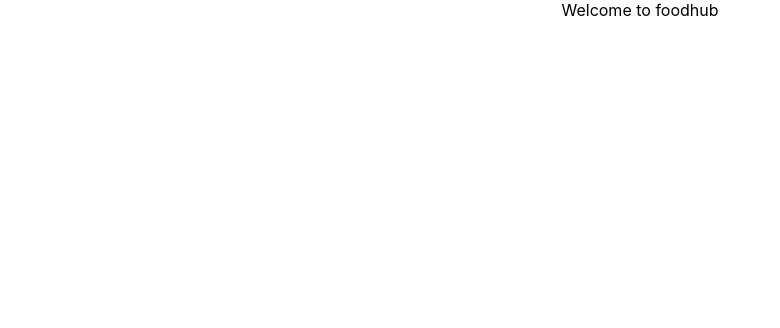
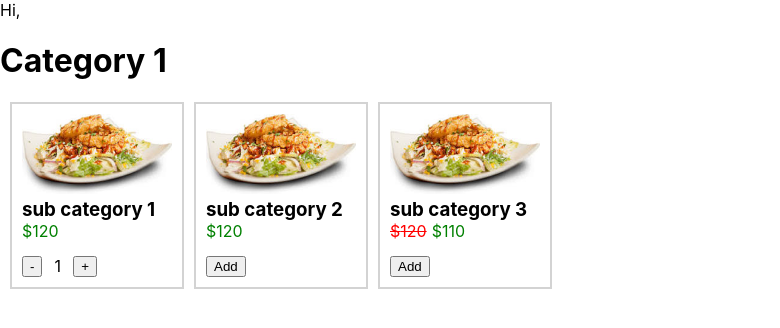
Before and after one commit to TechMadhan/Food_Hub, a React (Create React App) app in the folder food_hub_fe/: page /menu in a window 1280 px wide. Shown: the top 328 px of the page, without its empty margins (0-780 px from the left). Built offline with nearby package versions, Linux system fonts and the light colour scheme.

Commit message:
Route Added

```diff
--- a/food_hub_fe/package.json
+++ b/food_hub_fe/package.json
@@ -8,6 +8,7 @@
     "@testing-library/user-event": "^13.5.0",
     "react": "^18.1.0",
     "react-dom": "^18.1.0",
+    "react-router-dom": "^6.3.0",
     "react-scripts": "5.0.1",
     "web-vitals": "^2.1.4"
   },
--- a/food_hub_fe/src/App.js
+++ b/food_hub_fe/src/App.js
@@ -1,12 +1,15 @@
-import logo from './logo.svg';
-import './App.css';
+import React from "react";
+import react from "react";
+import { UIRoute } from "./routes";
 
-function App() {
-  return (
-    <div className="App">
-     Welcome to foodhub
-    </div>
-  );
+class App extends React.Component {
+  constructor(props) {
+    super(props);
+  }
+
+  render() {
+    return <UIRoute />;
+  }
 }
 
 export default App;
--- /dev/null
+++ b/food_hub_fe/src/components/MenuItems/index.js
@@ -0,0 +1,163 @@
+import React, { Component } from "react";
+import "./styles.css";
+
+export default class MenuItem extends Component {
+  constructor(props) {
+    super(props);
+    this.state = {
+      menuItems: [
+        {
+          category: "Category 1",
+          items: [
+            {
+              name: "sub category 1",
+              unit: "$",
+              cost: 120,
+              //   offerPrice: 110,
+              image: "",
+              quantity: 1,
+            },
+            {
+              name: "sub category 2",
+              unit: "$",
+              cost: 120,
+              //   offerPrice: 110,
+              image: "",
+              quantity: 0,
+            },
+            {
+              name: "sub category 3",
+              unit: "$",
+              cost: 120,
+              offerPrice: 110,
+              image: "",
+              quantity: 0,
+            },
+          ],
+        },
+      ],
+    };
+  }
+
+  itemHandler = (index, menuIndex, value) => {
+    let { menuItems } = this.state;
+    menuItems[index].items[menuIndex].quantity = value;
+    this.setState({
+      menuItems,
+    });
+  };
+
+  render() {
+    const { menuItems } = this.state;
+    return (
+      <div>
+        Hi,
+        <div>
+          {!!menuItems?.length &&
+            menuItems.map((menu, index) => {
+              return (
+                <div key={menu.category + index}>
+                  <h1>{menu.category}</h1>
+                  <div
+                    style={{
+                      display: "flex",
+                    }}
+                  >
+                    {!!menu.items?.length &&
+                      menu.items.map((menuItem, menuIndex) => {
+                        return (
+                          <div
+                            key={menuItem.name + menuIndex}
+                            style={{
+                              border: "2px solid lightgrey",
+                              marginLeft: "10px",
+                              padding: "10px",
+                            }}
+                          >
+                            <img
+                              src={require("../../assets/images/food_sample_img.jpeg")}
+                              width={"150px"}
+                            />
+                            <h3 style={{ margin: 0 }}>{menuItem.name}</h3>
+                            <div style={{ display: "flex" }}>
+                              <p
+                                style={{
+                                  color: menuItem.offerPrice ? "red" : "green",
+                                  textDecoration: menuItem.offerPrice
+                                    ? "line-through"
+                                    : "none",
+                                }}
+                              >
+                                {menuItem.unit}
+                                {menuItem.cost}
+                              </p>
+                              {menuItem.offerPrice && (
+                                <p
+                                  style={{
+                                    color: "green",
+                                    marginLeft: "5px",
+                                  }}
+                                >
+                                  {menuItem.unit}
+                                  {menuItem.offerPrice}
+                                </p>
+                              )}
+                            </div>
+                            <p>{menuIndex.image}</p>
+                            {!menuItem.quantity ? (
+                              <button
+                                style={{
+                                  marginTop: "15px",
+                                }}
+                                onClick={() =>
+                                  this.itemHandler(index, menuIndex, 1)
+                                }
+                              >
+                                Add
+                              </button>
+                            ) : (
+                              <div
+                                style={{
+                                  display: "flex",
+                                  marginTop: "15px",
+                                  width: "50%",
+                                  justifyContent: "space-between",
+                                }}
+                              >
+                                <button
+                                  onClick={() => {
+                                    this.itemHandler(
+                                      index,
+                                      menuIndex,
+                                      menuItem.quantity - 1
+                                    );
+                                  }}
+                                >
+                                  -
+                                </button>
+                                <p>{menuItem.quantity}</p>
+                                <button
+                                  onClick={() => {
+                                    this.itemHandler(
+                                      index,
+                                      menuIndex,
+                                      menuItem.quantity + 1
+                                    );
+                                  }}
+                                >
+                                  +
+                                </button>
+                              </div>
+                            )}
+                          </div>
+                        );
+                      })}
+                  </div>
+                </div>
+              );
+            })}
+        </div>
+      </div>
+    );
+  }
+}
--- /dev/null
+++ b/food_hub_fe/src/components/MenuItems/styles.css
@@ -0,0 +1,3 @@
+p {
+  margin: 0;
+}
--- /dev/null
+++ b/food_hub_fe/src/components/WelcomeScreen/index.js
@@ -0,0 +1,81 @@
+import React, { Component } from "react";
+import "./style.css";
+
+export default class WelcomeScreen extends Component {
+  constructor(props) {
+    super(props);
+    this.state = {
+      name: "",
+      contact: "",
+    };
+  }
+
+  onChangeHandler = (state, value) => {
+    console.log("Eee", state, value, this.state.contact);
+    this.setState({
+      [state]: value,
+    });
+  };
+
+  onSubmitHandler = () => {
+    console.log("", this.props.history);
+    localStorage.setItem("isAuthenticated", true);
+    this.props.history.push("/menu");
+  };
+  render() {
+    const { name, contact } = this.state;
+    return (
+      <div>
+        <h3
+          style={{
+            padding: "20px",
+            margin: "0px",
+            textAlign: "center",
+            marginTop: "10%",
+          }}
+        >
+          Welcome to Food Hub
+        </h3>
+        <div
+          style={{
+            textAlign: "center",
+          }}
+        >
+          <p>Kindly enter your details to get your personalized menu</p>
+          <div>
+            <input
+              type={"text"}
+              name={"name"}
+              value={name}
+              className="inputClass"
+              placeholder={"Enter your name"}
+              onChange={(e) => {
+                this.onChangeHandler(e.target.name, e.target.value);
+              }}
+            />
+          </div>
+          <div>
+            <input
+              type={"number"}
+              name={"contact"}
+              className="inputClass"
+              placeholder={"Contact No."}
+              value={contact}
+              onChange={(e) => {
+                this.onChangeHandler(e.target.name, e.target.value);
+              }}
+              maxLength={10}
+            />
+          </div>
+          <button
+            disabled={!name.trim() || !contact || contact.length !== 10}
+            onClick={this.onSubmitHandler}
+            className="submitBtn"
+          >
+            Get Menus
+          </button>
+        </div>
+      </div>
+    );
+  }
+}
--- /dev/null
+++ b/food_hub_fe/src/components/WelcomeScreen/style.css
@@ -0,0 +1,6 @@
+.inputClass {
+  margin-top: 10px;
+}
+.submitBtn {
+    margin-top: 10px
+}
--- /dev/null
+++ b/food_hub_fe/src/routes/index.js
@@ -0,0 +1,39 @@
+import react from "react";
+import {
+  BrowserRouter as Router,
+  Route,
+  Navigate,
+  Routes,
+  unstable_HistoryRouter as HistoryRouter,
+  Outlet,
+} from "react-router-dom";
+import MenuItem from "../components/MenuItems";
+import WelcomeScreen from "../components/WelcomeScreen";
+import { createBrowserHistory } from "history";
+
+const history = createBrowserHistory({ window });
+
+function ProtectedRoute() {
+  const isAuthenticated = localStorage.getItem("isAuthenticated");
+  if (isAuthenticated === "false") return <Navigate to={"/welcome/45"} />;
+
+  return <Outlet />;
+}
+
+export const UIRoute = () => {
+  return (
+    <HistoryRouter history={history}>
+      {/* <Router> */}
+      <Routes>
+        <Route
+          path="/welcome/:tableID"
+          element={<WelcomeScreen history={history} />}
+        />
+        <Route element={<ProtectedRoute />}>
+          <Route path="/menu" exact element={<MenuItem history={history} />} />
+        </Route>
+      </Routes>
+      {/* </Router> */}
+    </HistoryRouter>
+  );
+};
```
Also changed, not shown: food_hub_fe/src/components/Login/index.js (added, +7 -0 lines), food_hub_fe/src/assets/images/food_sample_img.jpeg (added), 1 other file (tests, documents, lock files or other folders).
